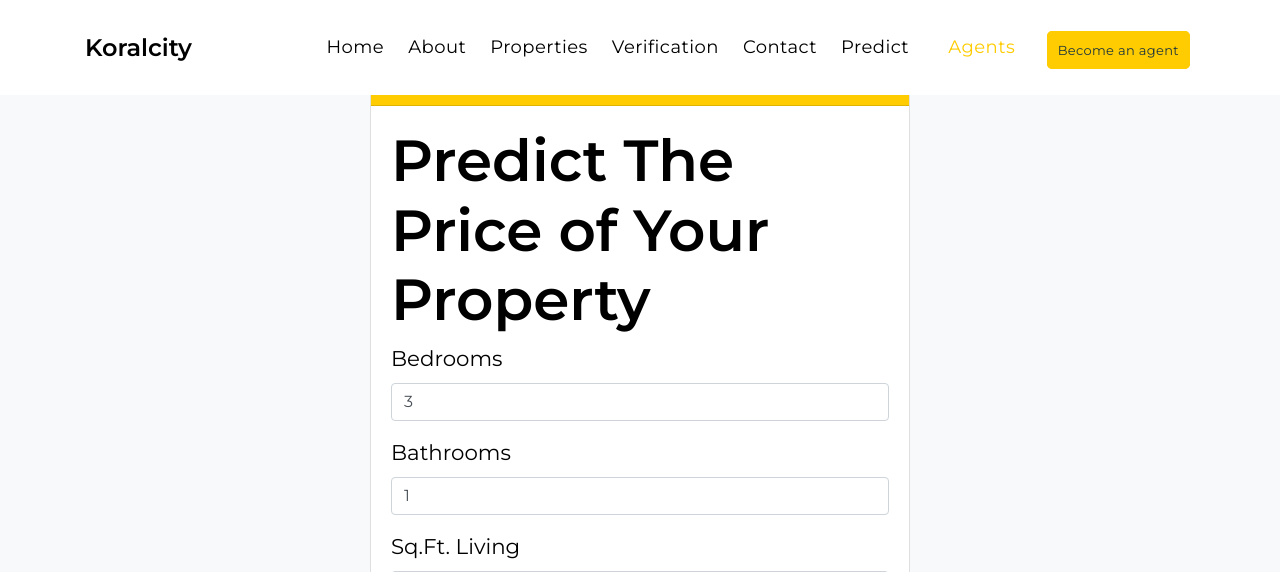
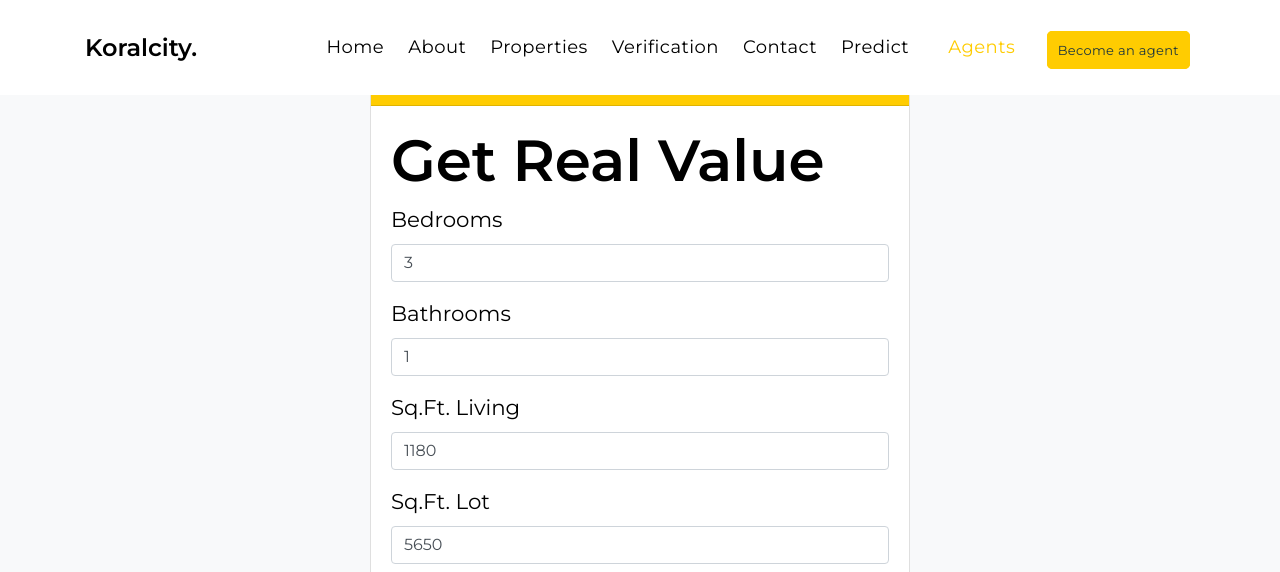
Before and after one commit to NemoNiraj/BE-Final, a Django app: page /mlmodels/predict/ in a window 1280 px wide. Shown: the top 572 px of the page. Run offline with Django 3.2, Linux system fonts and the light colour scheme; some libraries are stand-ins or nearby versions.

Commit message:
last one

```diff
--- a/mlmodel/views.py
+++ b/mlmodel/views.py
@@ -23,7 +23,7 @@ def predict_view(request):
 
 def result(request):
 	#return render(request, 'mlmodel/predict.html')
-	dataset = pd.read_csv(r"C:\Users\Lenovo\Desktop\next\Django-Real-Estate-Management-Webapp-main\kc_house_data.csv")
+	dataset = pd.read_csv(r"C:\HPP\BE-final\kc_house_data.csv")
 	dataset = dataset.drop(['id','date','lat','long'],axis=1)
 	X = dataset.iloc[:, 1:].values
 	y = dataset.iloc[:, 0].values
--- a/templates/mlmodel/predict.html
+++ b/templates/mlmodel/predict.html
@@ -30,7 +30,7 @@
 
 
 
-                <h1>Predict The Price of Your Property</h1>
+                <h1>Get Real Value</h1>
               <form action="result" method="POST">
 
                 {% csrf_token %}
--- a/templates/partials/_navbar.html
+++ b/templates/partials/_navbar.html
@@ -6,7 +6,7 @@
         <div class="container">
           <div class="logo left">
             <!-- Logo -->
-            <a href="#home">Koralcity</a>
+            <a href="#home">Koralcity.</a>
 
             </li>
           </div>
```
Also changed, not shown: README.md, 2 other files.
